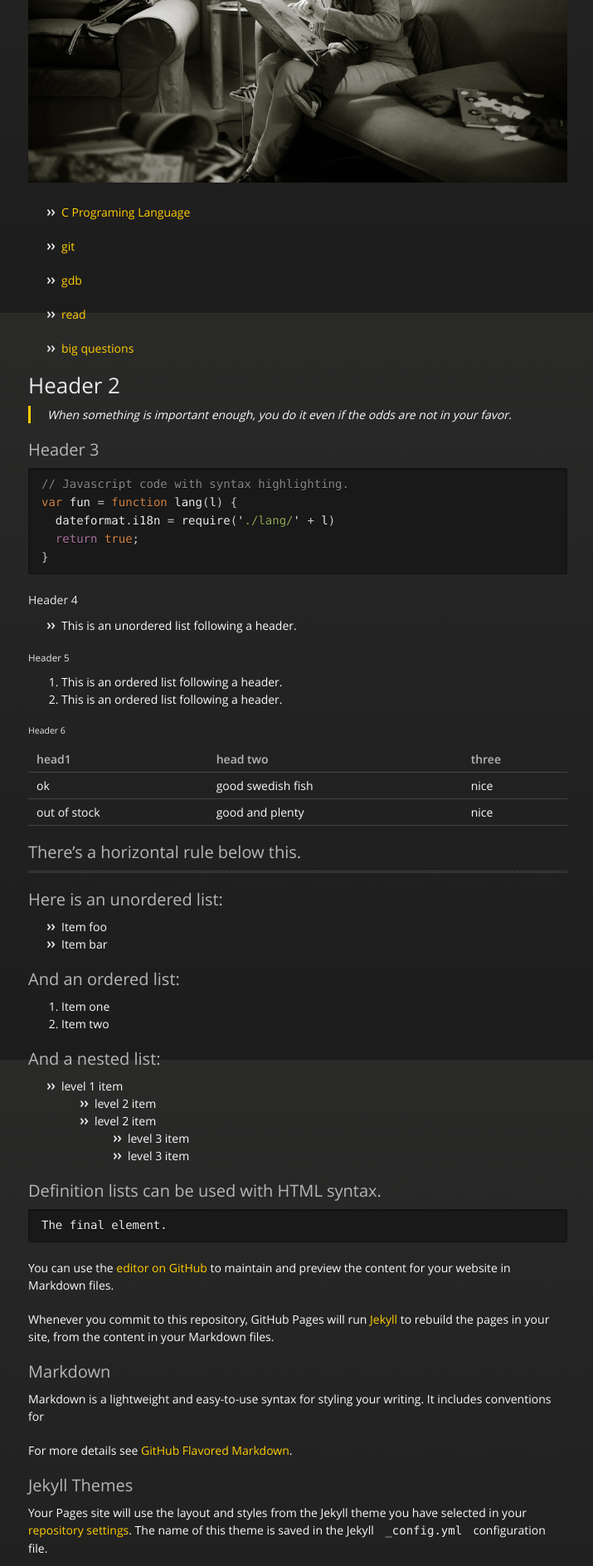
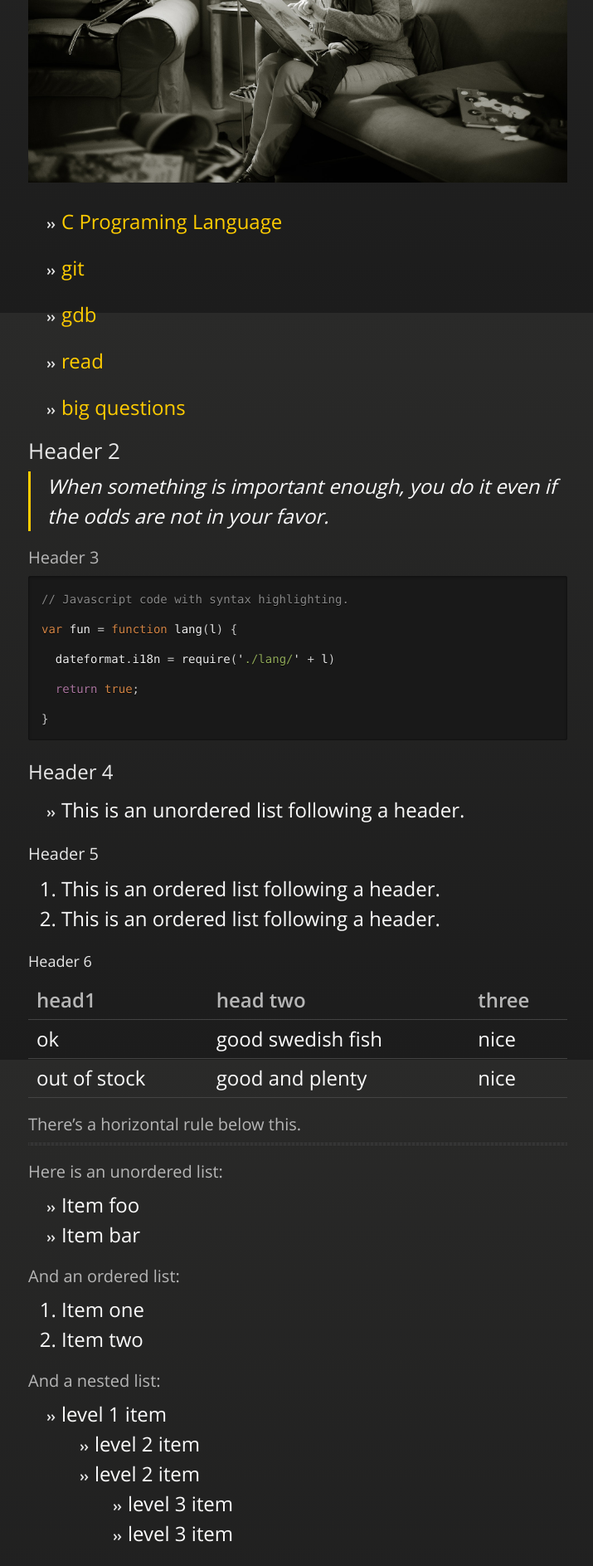
Before and after one commit to kexinerchen/kexinerchen.github.io, a Jekyll site: the page built from index.md, in a window 1280 px wide. Shown: the part 523-2410 px from the top of the page at 83% size, without its empty margins (281-996 px from the left). Built offline with Jekyll 4.4.1, drawn with Linux system fonts in a browser that asks for light colours; our own code applies the rules of GitHub Pages for plain Markdown files.

Commit message:
Update jekyll-theme-midnight.scss

```diff
--- a/_sass/jekyll-theme-midnight.scss
+++ b/_sass/jekyll-theme-midnight.scss
@@ -5,7 +5,7 @@
 body {
   padding:0px 0 20px 0px;
   margin: 0px;
-  font:14px/1.5 "OpenSansRegular", "Helvetica Neue", Helvetica, Arial, sans-serif;
+  font:24px/1.5 "OpenSansRegular", "Helvetica Neue", Helvetica, Arial, sans-serif;
   color:#fafafa;
   font-weight: normal;
   background: #252525;
```
